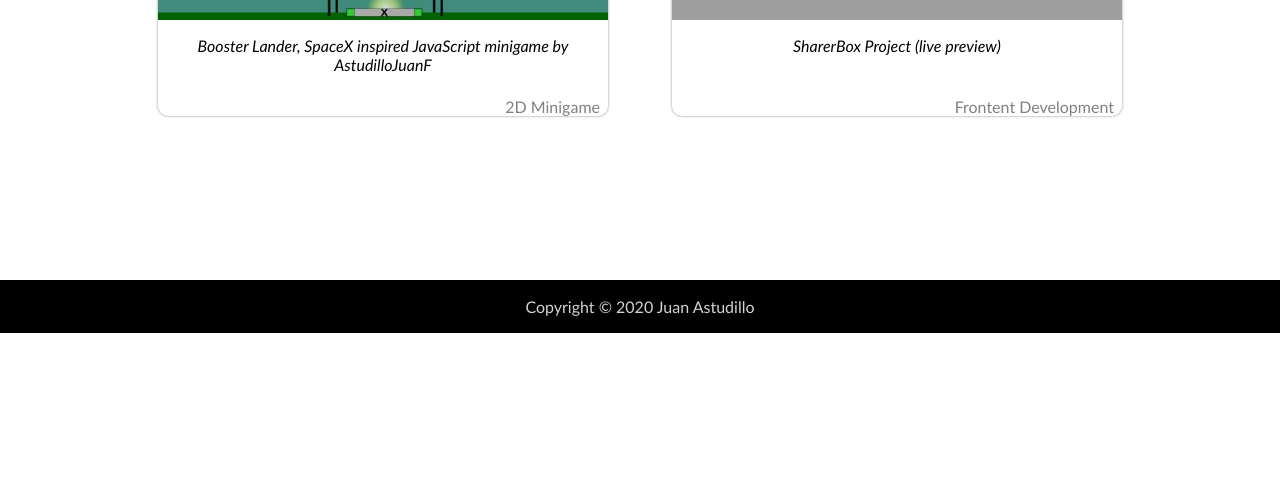
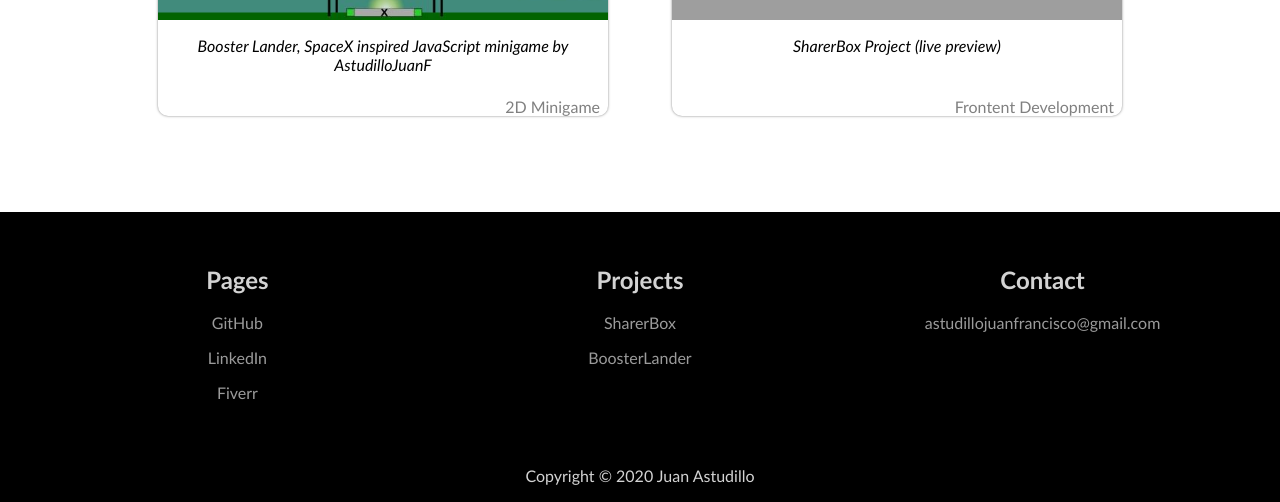
Before and after one commit to AstudilloJuanF/astudillojuanf.github.io, a PHP site: page / in a window 1280 px wide. Shown: the part 467-969 px from the top of the page. Before the commit the page ends 800 px from the top, so only its background shows below. Run offline with PHP 8.4, Linux system fonts and the light colour scheme; grey boxes are pictures that could not be loaded.

Commit message:
Add content to home page's footer

```diff
--- a/index.html
+++ b/index.html
@@ -29,7 +29,7 @@
 		<script>
 			window.onload = function(){
 				sharerboxIcons('Twitter, Facebook, WhatsApp, LinkedIn, Reddit, Tumblr, Pinterest, Telegram');
-				sharerSetup('popup', 'right', 'black', 'hidden', 'Juan F Astudillo - Programmer & Web Developer');
+				sharerSetup('popup', 'right', 'black', 'hidden', 'Juan F. Astudillo - Programmer & Web Developer');
 			};
 		</script>
 	</head>
@@ -45,6 +45,23 @@
 			</section>
 		</main>
 		<footer>
+			<div id="footer-grid-container">
+				<div class="footer-grid-item">
+					<h2>Pages</h2>
+					<p><a target="_blank" href="https://github.com/AstudilloJuanF">GitHub</a></p>
+					<p><a target="_blank" href="https://www.linkedin.com/in/juan-astudillo">LinkedIn</a></p>
+					<p><a target="_blank" href="https://www.fiverr.com/users/astudillo_juan">Fiverr</a></p>
+				</div>
+				<div class="footer-grid-item">
+					<h2>Projects</h2>
+					<p><a target="_blank" href="sharerbox/">SharerBox</a></p>
+					<p><a target="_blank" href="boosterlander/">BoosterLander</a></p>
+				</div>
+				<div class="footer-grid-item">
+					<h2>Contact</h2>
+					<p><a href="mailto:astudillojuanfrancisco@gmail.com">astudillojuanfrancisco@gmail.com</a></p>
+				</div>
+			</div>
 			<address>
 				<div id="author-disclaimer">
 					<p title="Booster Lander - Copyright © 2020 Juan Astudillo">Copyright © 2020 Juan Astudillo</p>
--- a/scripts/sharerbox.js
+++ b/scripts/sharerbox.js
@@ -600,4 +600,11 @@ function sharerSetup(behavior = 'popup', position = 'right', color = 'black', vi
 
 	shareIcon.addEventListener('click', flipIcon);
 
+	window.addEventListener('scroll', function(){
+		var footer = document.getElementsByTagName('footer')[0];
+
+		if (footer){
+			footer.scrollHeight + footer.clientHeight <= scrollY ? shareIcon.style.fill = 'white' : shareIcon.style.fill = color;
+		}
+	});
 }
--- a/styles/styles.css
+++ b/styles/styles.css
@@ -135,11 +135,39 @@ footer{
 	border: solid 1px black;
 }
 
+#footer-grid-container{
+	display: grid;
+	grid-template-columns: 30% 40% 30%;
+	width: 90%;
+	padding: 0;
+	margin: auto;
+}
+
+.footer-grid-item{
+	margin: 2rem 0;
+}
+
+.footer-grid-item a{
+	color: rgb(155, 155, 155);
+}
+
+.footer-grid-item a:hover{
+	color: white;
+}
+
+
+
 footer address{
 	font-style: normal;
 }
 
-#author-disclaimer > p {
+#author-disclaimer > p, #footer-grid-container h2{
 	color: lightgray;
 	cursor: default;
 }
+
+@media (max-width: 650px){
+	#footer-grid-container{
+		display: block;
+	}
+}
```
